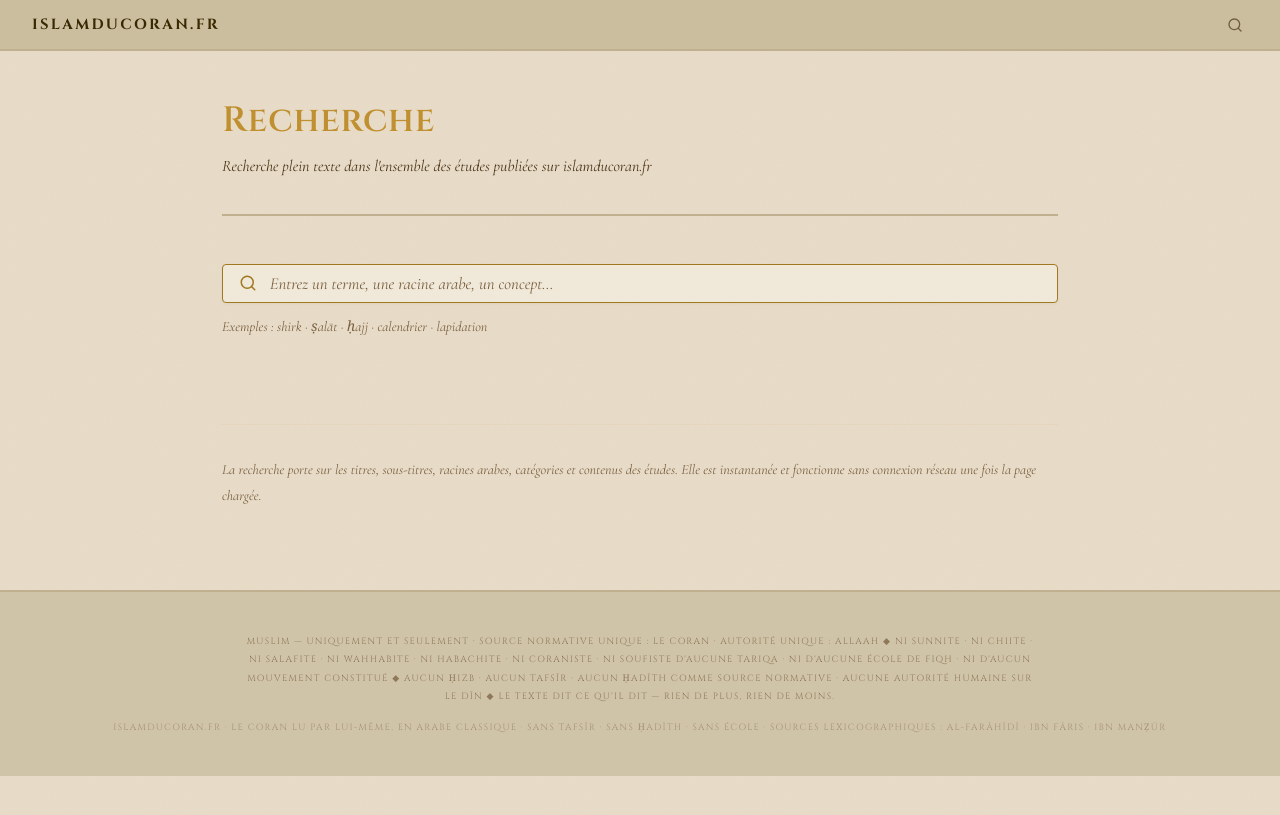
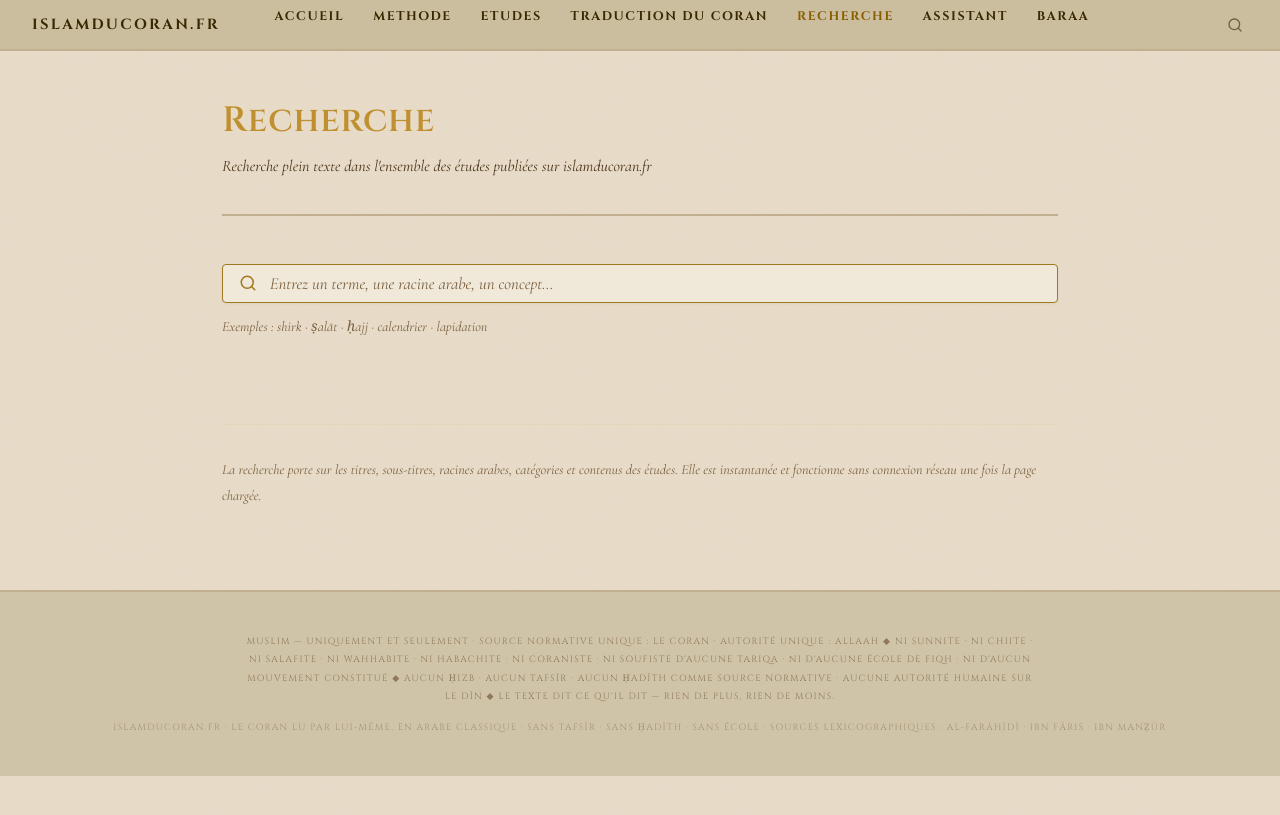
Before and after one commit to Makhuwcoder/islamducoran, a Jekyll site: the page built from recherche/index.md, in a window 1280 px wide. Shown: the top 815 px of the page. Built offline with Jekyll 4.4.1, drawn with Linux system fonts in a browser that asks for light colours; comment, search, counter and statistics services are not loaded.

Commit message:
Fix YAML: config propre sans caracteres speciaux

```diff
--- a/_config.yml
+++ b/_config.yml
@@ -1,5 +1,5 @@
- title: "islamducoran.fr"
-description: "Le Coran lu par lui-même, en arabe classique — Sans tafsīr · Sans ḥadīth · Sans école"
+title: "islamducoran.fr"
+description: "Le Coran lu par lui-même, en arabe classique — Sans tafsir - Sans hadith - Sans ecole"
 baseurl: ""
 url: "https://islamducoran.fr"
 lang: "fr"
@@ -46,9 +46,9 @@ author: "islamducoran.fr"
 nav_items:
   - title: "Accueil"
     url: "/"
-  - title: "Méthode"
+  - title: "Methode"
     url: "/methode/"
-  - title: "Études"
+  - title: "Etudes"
     url: "/etudes/"
   - title: "Traduction du Coran"
     url: "/traduction/"
@@ -56,5 +56,5 @@ nav_items:
     url: "/recherche/"
   - title: "Assistant"
     url: "/assistant/"
-  - title: "Barāʾa"
+  - title: "Baraa"
     url: "/baraaa/"
```
